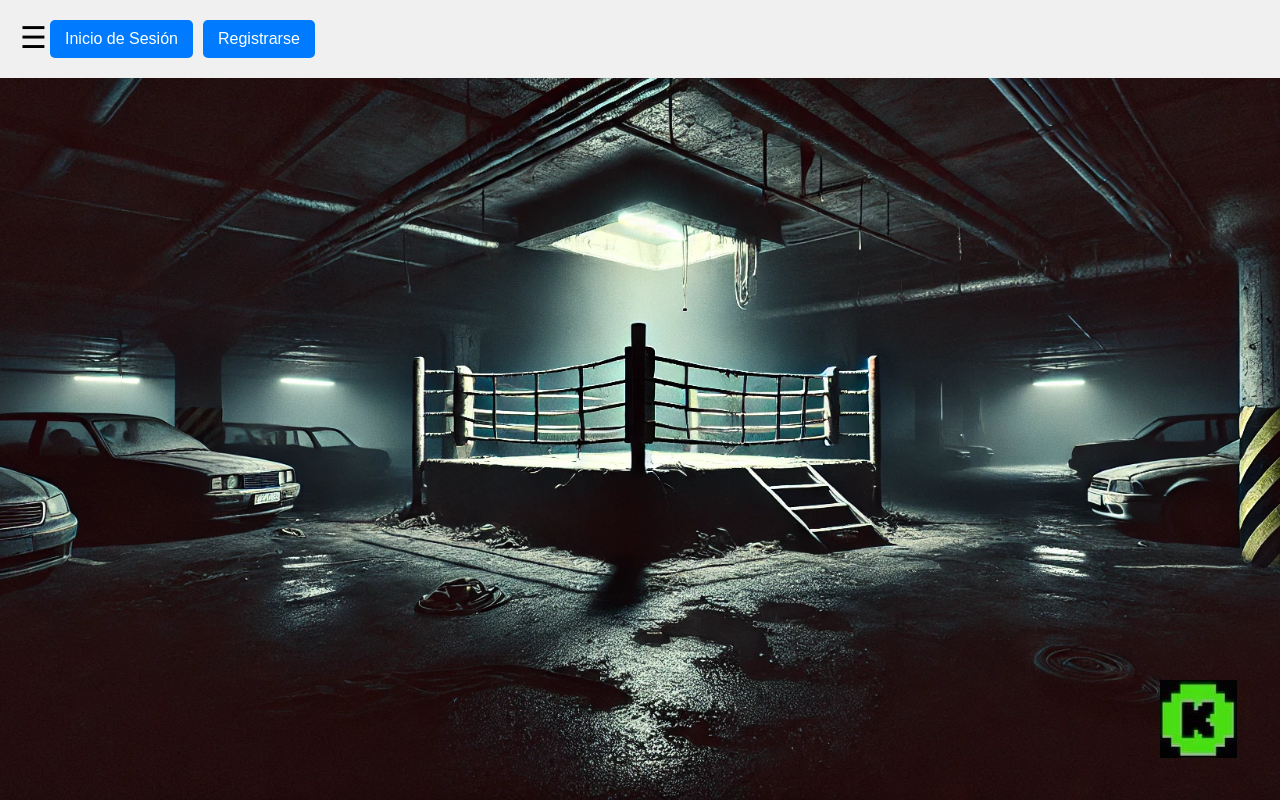
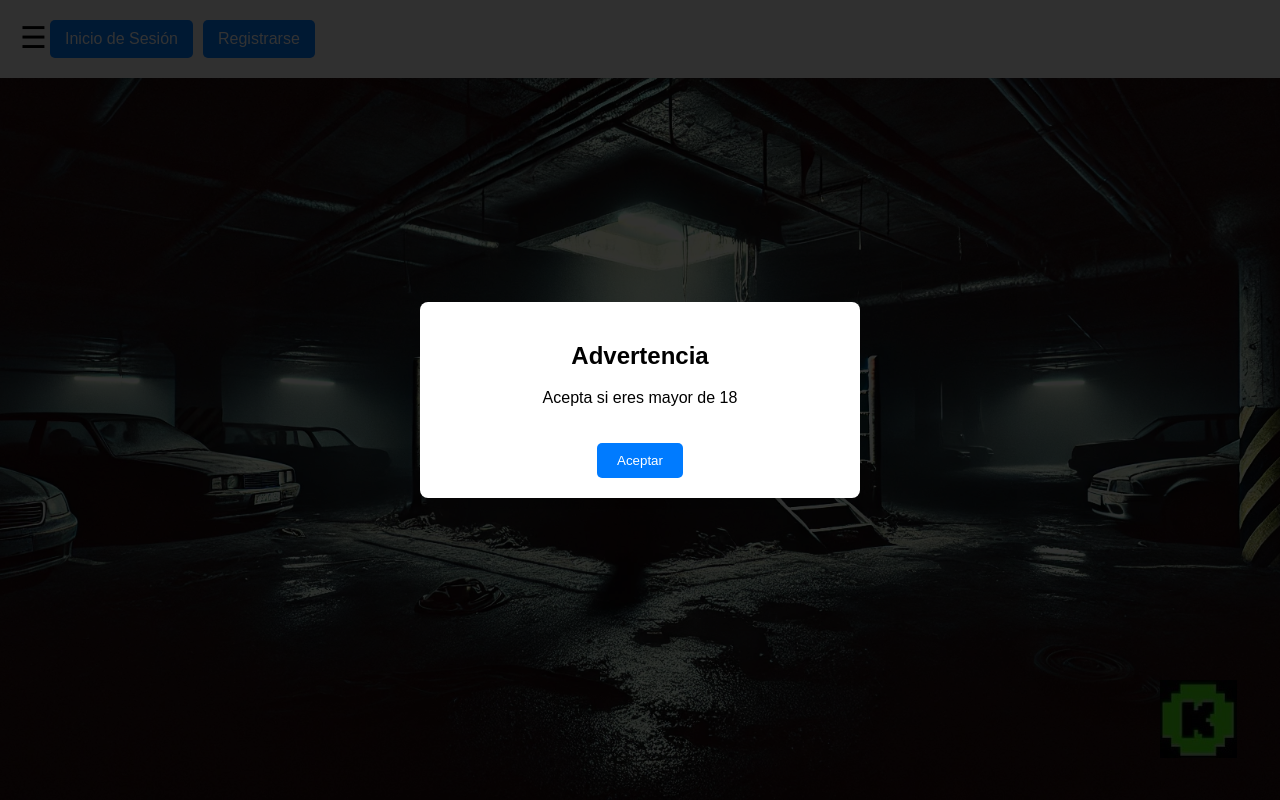
Before and after one commit to Magnof6/knockout_Society, a PHP site: page /pagina_principal.html in a window 1280 px wide. Run offline with PHP 8.4, Linux system fonts and the light colour scheme.

Commit message:
pagina de advertencia
pagina de advertencia

```diff
--- a/pagina web/estilos.css
+++ b/pagina web/estilos.css
@@ -11,6 +11,47 @@ body {
     padding: 20px 40px;/*Agrega padding a los lados*/
     background-color: #f0f0f0;/*Color de fondo del encabezado*/
 }
+.modal {
+    display: flex;
+    justify-content: center;
+    align-items: center;
+    position: fixed;
+    top: 0;
+    left: 0;
+    width: 100%;
+    height: 100%;
+    background-color: rgba(0, 0, 0, 0.8); /* Fondo negro semi-transparente */
+    z-index: 10000; /* Asegura que esté por encima de otros elementos */
+    visibility: visible;
+}
+
+.modal-content {
+    background-color: white;
+    padding: 20px;
+    border-radius: 8px;
+    text-align: center;
+    width: 80%;
+    max-width: 400px;
+}
+
+.modal button {
+    margin-top: 20px;
+    padding: 10px 20px;
+    background-color: #007bff;
+    color: white;
+    border: none;
+    border-radius: 5px;
+    cursor: pointer;
+}
+
+.modal button:hover {
+    background-color: #0056b3;
+}
+
+.modal.hidden {
+    display: none; /* Oculta el modal */
+}
+
 
 .auth-buttons{
     display: flex;/*flexbox para alinear elementos*/
--- a/pagina web/pagina_principal.html
+++ b/pagina web/pagina_principal.html
@@ -127,5 +127,13 @@
     </a>
 
     <script src="script.js"></script>
+    <div id="warning-modal" class="modal">
+        <div class="modal-content">
+            <h2>Advertencia</h2>
+            <p>Acepta si eres mayor de 18</p>
+            <button onclick="closeWarningModal()">Aceptar</button>
+        </div>
+    </div>
+
 </body>
 </html>
--- a/pagina web/script.js
+++ b/pagina web/script.js
@@ -1,3 +1,14 @@
+window.onload = function() {
+    var modal = document.getElementById("warning-modal");
+    // Mantén el modal visible hasta que el usuario haga clic en "Aceptar"
+    modal.style.visibility = "visible";
+};
+
+function closeWarningModal() {
+    var modal = document.getElementById("warning-modal");
+    modal.classList.add("hidden"); // Oculta el modal
+}
+
 function toggleMenu() {
     var menu = document.getElementById("menu");
     var icon = document.getElementById("menu-icon");
@@ -54,6 +65,7 @@ function handleRegister(event) {
     }
 }
 
+
 function handleRegister(event) {
     event.preventDefault(); // Previene el envío del formulario
     // Muestra la notificación de registro de luchador
```
